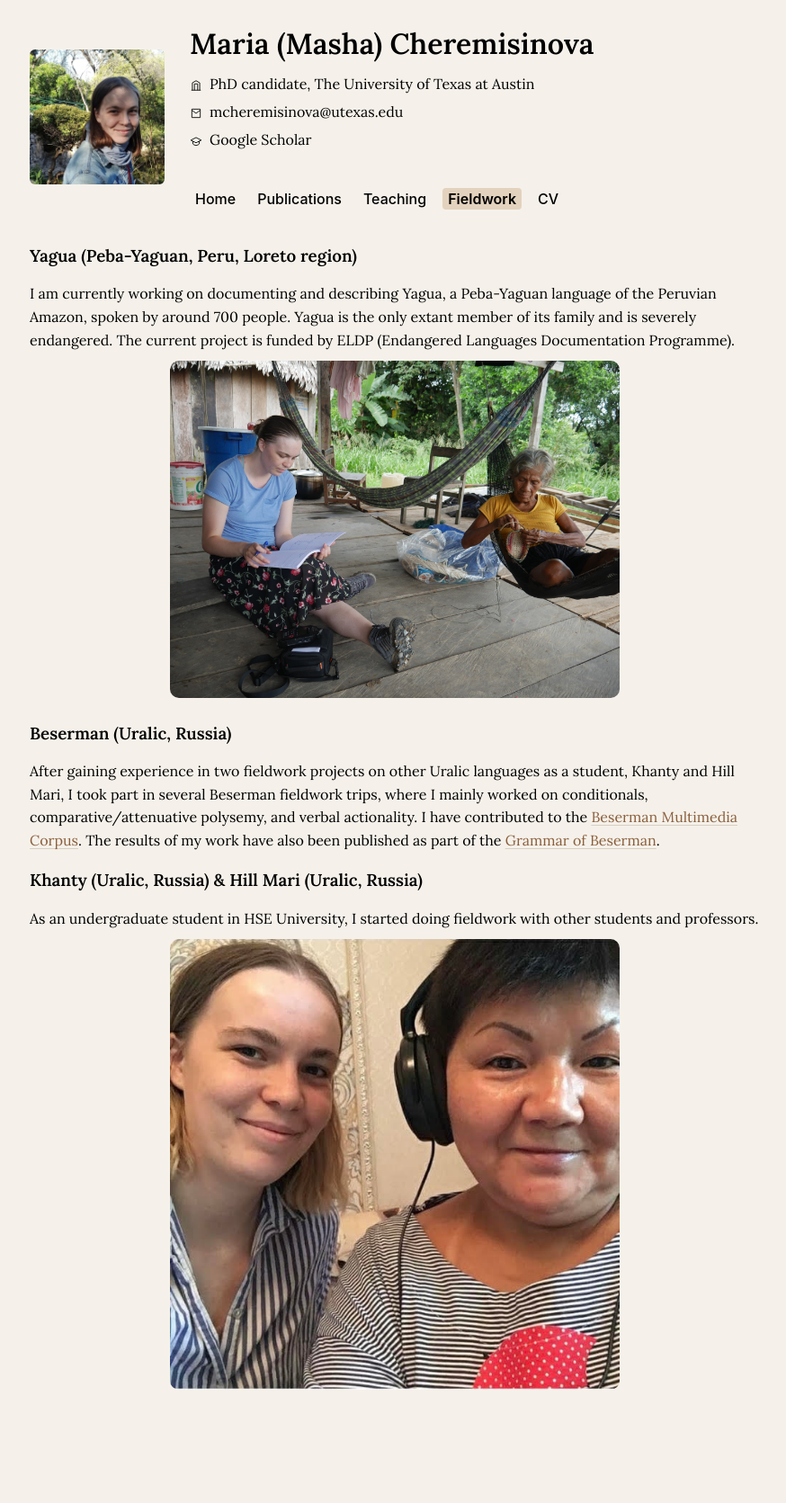
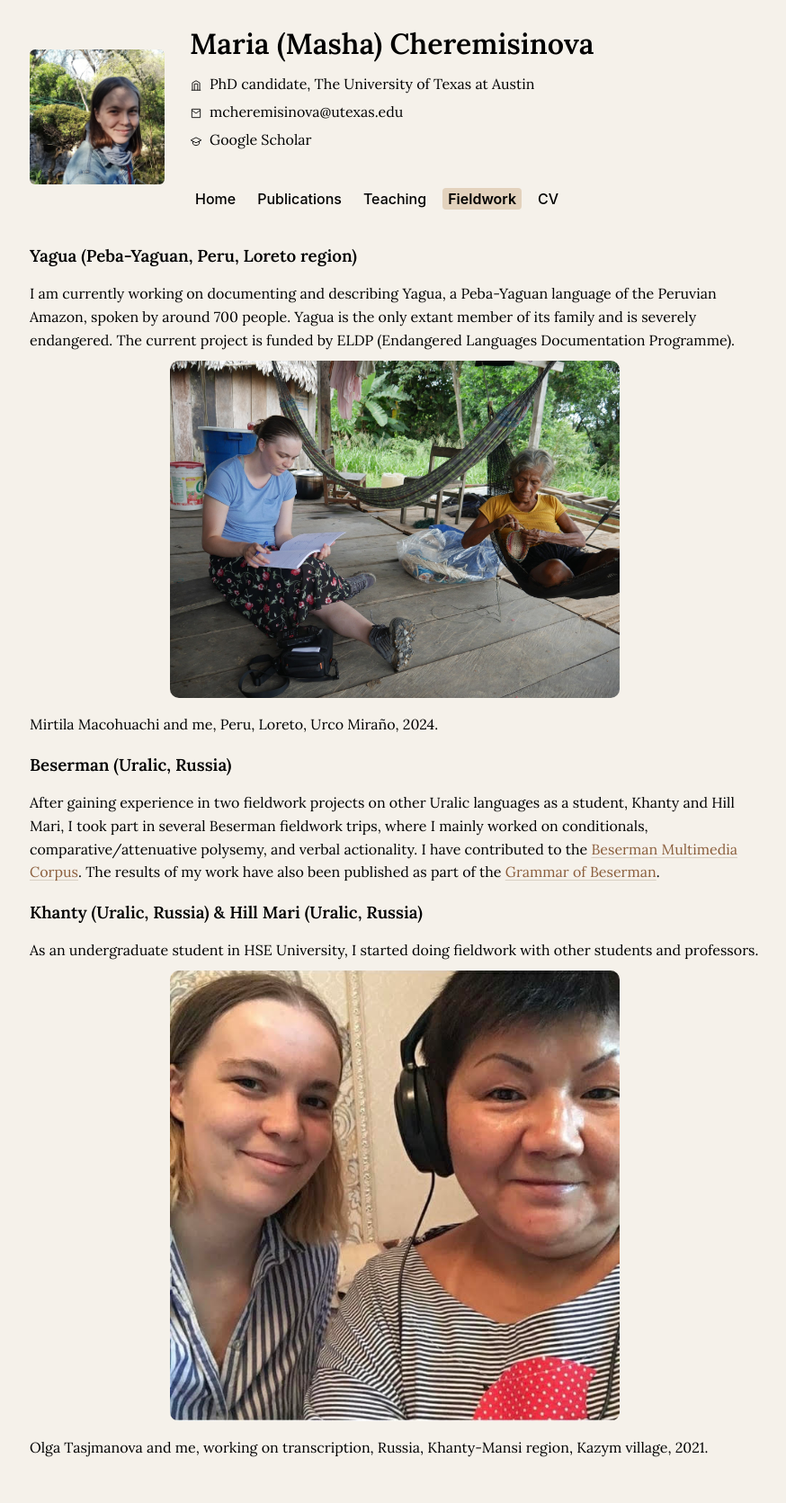
Before and after one commit to mashache/mashache.github.io, a Jekyll site: the page built from pages/fieldwork.md, in a window 1280 px wide. Shown: the whole page at 90% size, without its empty margins (201-1075 px from the left). Built offline with Jekyll 4.4.1, drawn with Linux system fonts in a browser that asks for light colours; before the commit the page ends 1600 px from its top, so only the background shows below that.

Commit message:
Update fieldwork.md

```diff
--- a/pages/fieldwork.md
+++ b/pages/fieldwork.md
@@ -11,6 +11,7 @@ I am currently working on documenting and describing Yagua, a Peba-Yaguan langua
 <p align="center">
   <img src="../assets/img/Mirtila_masha_fieldwork_2024.jpg" width="500">
 </p>
+Mirtila Macohuachi and me, Peru, Loreto, Urco Miraño, 2024.
 
 ### Beserman (Uralic, Russia)
 After gaining experience in two fieldwork projects on other Uralic languages as a student, Khanty and Hill Mari, I took part in several Beserman fieldwork trips, where I mainly worked on conditionals, comparative/attenuative polysemy, and verbal actionality. I have contributed to the [Beserman Multimedia Corpus](https://beserman.web-corpora.net/index_en.html). The results of my work have also been published as part of the [Grammar of Beserman](https://brill.com/display/title/74226?srsltid=AfmBOooGg2IkzgYDtypz4j06St__yXWMJfPjzkwiz01RK6bd2roTY9Zw&contents=editorial-content).
@@ -22,3 +23,4 @@ As an undergraduate student in HSE University, I started doing fieldwork with ot
 <p align="center">
   <img src="../assets/img/Olga_masha_fieldwork.jpg" width="500">
 </p>
+Olga Tasjmanova and me, working on transcription, Russia, Khanty-Mansi region, Kazym village, 2021.
```
